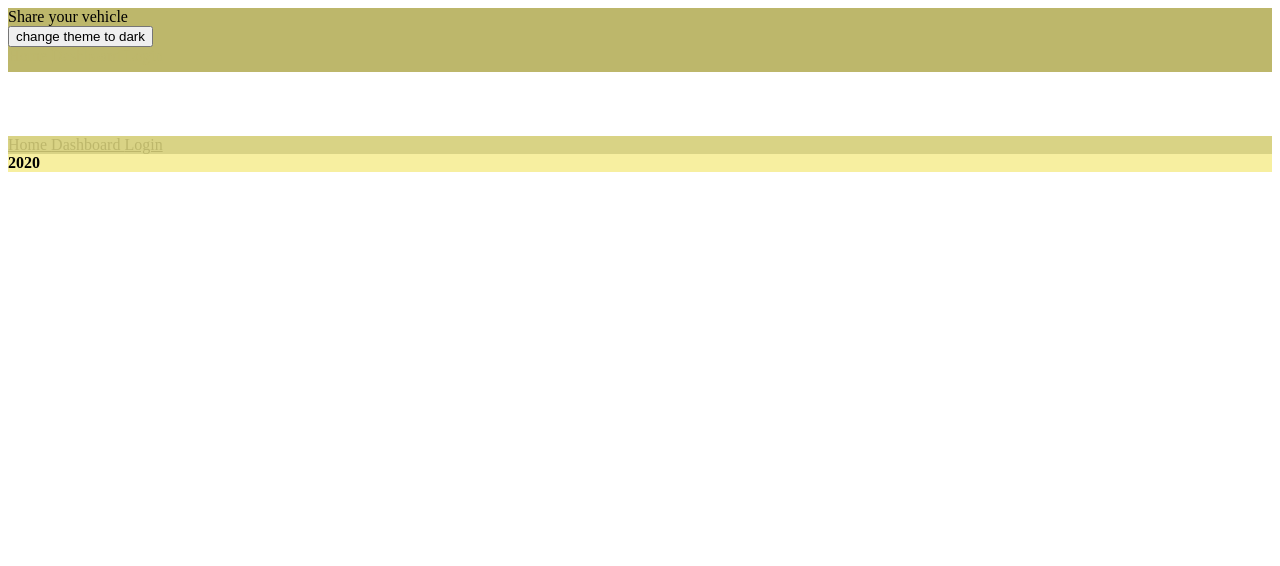
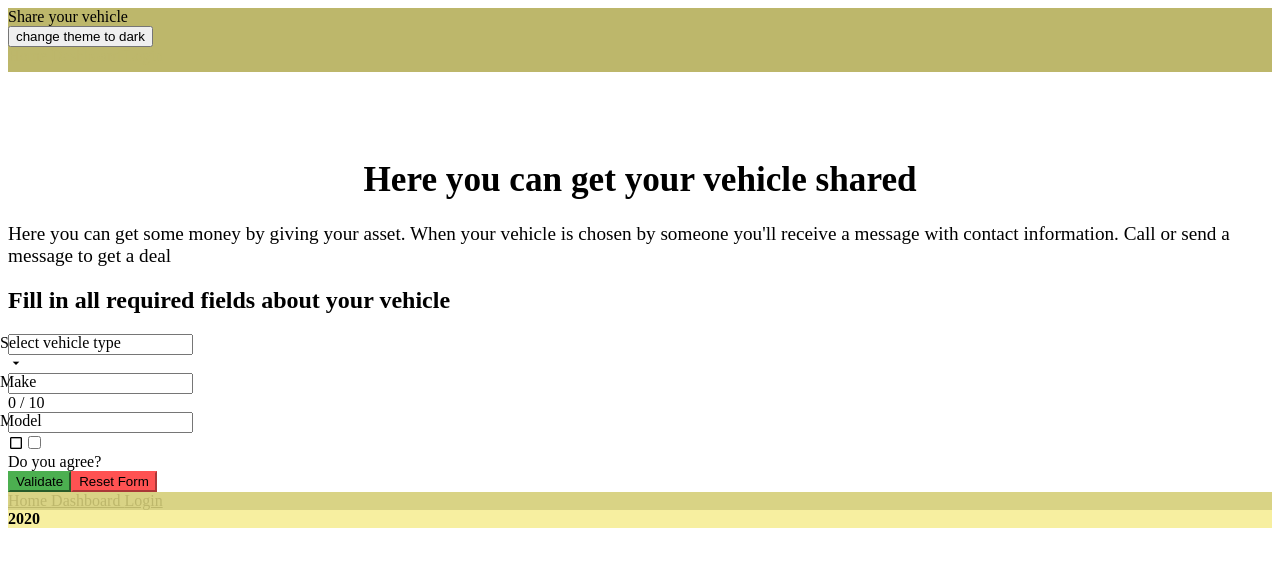
Before and after one commit to Savenets/carShare, a Vue app in the folder vehicle-share/: page /shareVehicle in a window 1280 px wide. Shown: the top 566 px of the page. Built offline with nearby package versions, Linux system fonts and the light colour scheme.

Commit message:
router updates

```diff
--- a/vehicle-share/src/router/index.ts
+++ b/vehicle-share/src/router/index.ts
@@ -31,6 +31,11 @@ export default new Router({
       component: () => import('../views/RentVehicle.vue')
     },
     {
+      path: '/shareVehicle',
+      name: 'shareVehicle',
+      component: () => import('../views/ShareVehicle.vue')
+    },
+    {
       path: '/dashboard',
       name: 'dashboard',
       component: () => import('../views/Dashboard.vue')
--- /dev/null
+++ b/vehicle-share/src/views/ShareVehicle.vue
@@ -0,0 +1,109 @@
+<template>
+  <div>
+    <h1 class="title">Here you can get your vehicle shared</h1>
+    <p class="subTitle">
+      Here you can get some money by giving your asset. When your vehicle is chosen by someone you'll receive a message with contact information. Call or send a message to get a deal
+    </p>
+    <v-row class="d-flex justify-space-between">
+      <v-col>
+        <h2>Fill in all required fields about your vehicle</h2>
+        <v-form
+          ref="form"
+          v-model="valid"
+          lazy-validation
+        >
+          <v-select
+            v-model="selectVehicleType"
+            :items="vehicleTypes"
+            :rules="[v => !!v || 'Vehicle type is required']"
+            label="Select vehicle type"
+            required
+          ></v-select>
+          <v-text-field
+            v-model="make"
+            :counter="10"
+            :rules="makeRules"
+            label="Make"
+            required
+          ></v-text-field>
+          <v-text-field
+            v-model="model"
+            label="Model"
+            required
+          ></v-text-field>
+          <v-checkbox
+            v-model="checkbox"
+            :rules="[v => !!v || 'You must agree to the terms of use!']"
+            label="Do you agree?"
+            required
+          ></v-checkbox>
+          <v-btn
+            :disabled="!valid"
+            color="success"
+            class="mr-4"
+            @click="validate"
+          >
+            Validate
+          </v-btn>
+          <v-btn
+            color="error"
+            class="mr-4"
+            @click="reset"
+          >
+            Reset Form
+          </v-btn>
+        </v-form>
+      </v-col>
+    </v-row>
+  </div>
+</template>
+
+<script lang="ts">
+  import {Component, Vue, Prop} from 'vue-property-decorator'
+  import VehicleCard from '@/components/VehicleCard.vue'
+  import { IVehicle, VehicleTypes } from '@/models/vehicleTypes'
+
+  @Component({
+    components: {
+      VehicleCard
+    }
+  })
+
+  export default class Intro extends Vue {
+    private valid = false
+    private make = ''
+    private model = ''
+    private makeRules = [
+      v => !!v || 'Make is required',
+      v => (v && v.length <= 10) || 'Make must be less than 10 characters',
+    ]
+    private checkbox = false
+    private selectVehicleType = ''
+    private vehicleTypes: VehicleTypes = Object.keys(VehicleTypes);
+
+
+    private reset () {
+      this.$refs.form.reset()
+    }
+
+    @Prop({required: true})
+    public vehicle: IVehicle
+
+    private eventHandler() {
+      this.$router.push({
+        name: 'vehicles',
+      });
+    }
+
+  }
+</script>
+
+<style scoped>
+  .title {
+    font-size: 2.2rem;
+    text-align: center;
+  }
+  .subTitle {
+    font-size: 1.2rem;
+  }
+</style>
```
